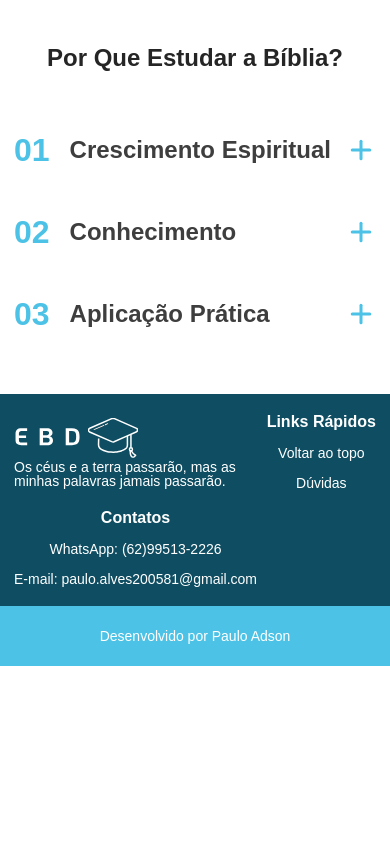
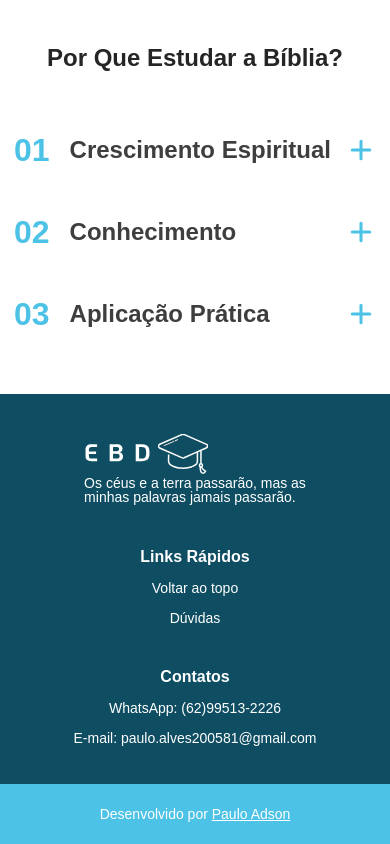
Before and after one commit to PauloAdson/escola-biblica, a React (Create React App) app: page / in a window 390 px wide. Shown: the part 1457-2301 px from the top of the page. Before the commit the page ends 2123 px from the top, so only its background shows below. Built offline with nearby package versions, Linux system fonts and the light colour scheme; a web font is replaced by a local one.

Commit message:
estilizando a responsividade do footer

```diff
--- a/src/components/Footer/styles.css
+++ b/src/components/Footer/styles.css
@@ -59,11 +59,22 @@ div.copyright p, a {
     color: var(--cor-secundaria);
 }
 
-div.copyright p, a {
-    color: var(--cor-secundaria);
+div.copyright a {
+    text-decoration: underline;
 }
 
 div.copyright a:hover {
     color: var(--cor-secundaria-acao);
-    text-decoration: underline;
 }
+
+@media screen and (max-width: 767px) {
+    footer {
+        height: 390px;
+    }
+
+    div.footer__container {
+        height: 80%;
+        flex-direction: column;
+        justify-content: space-between;
+    }
+}
```
